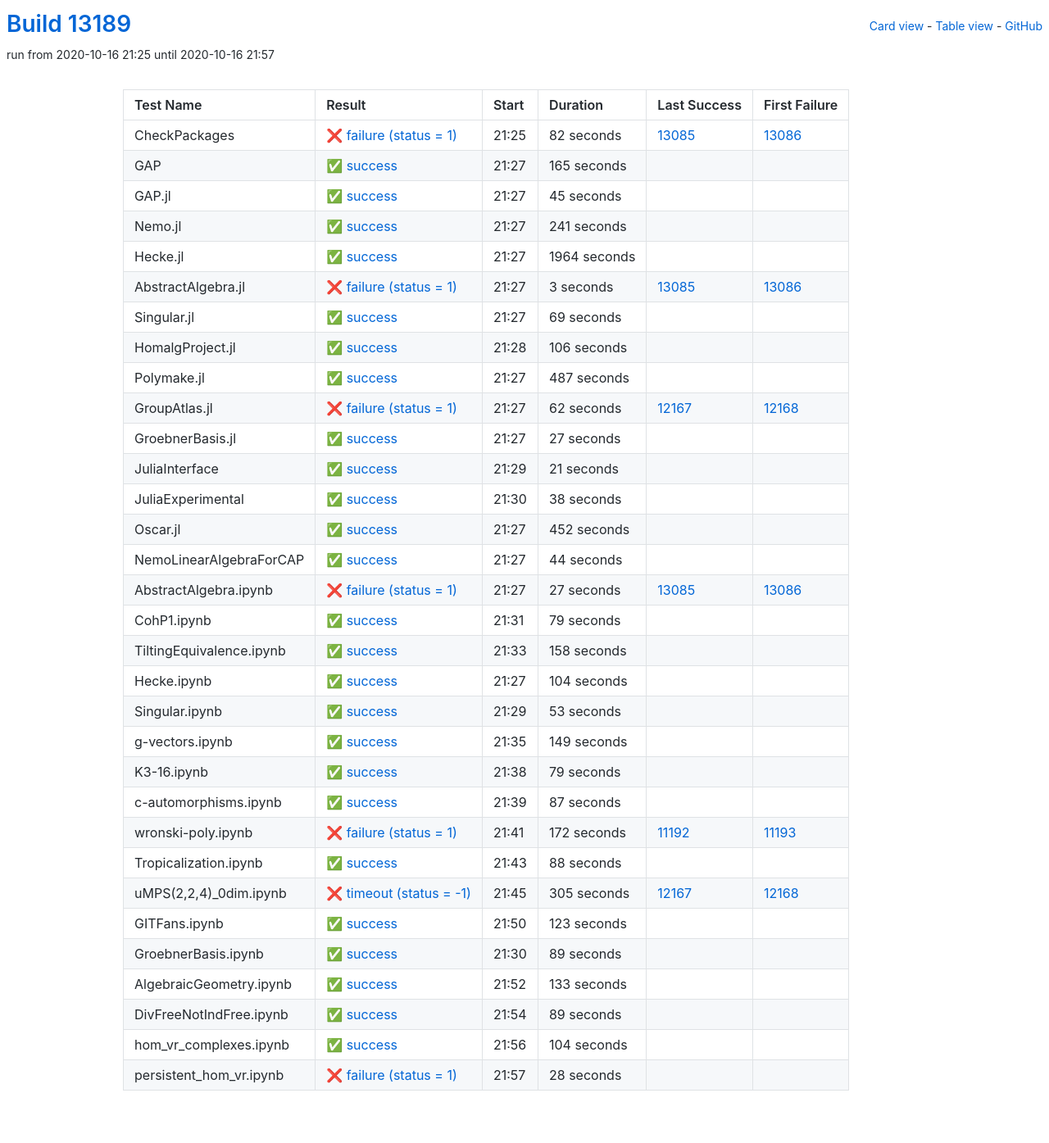
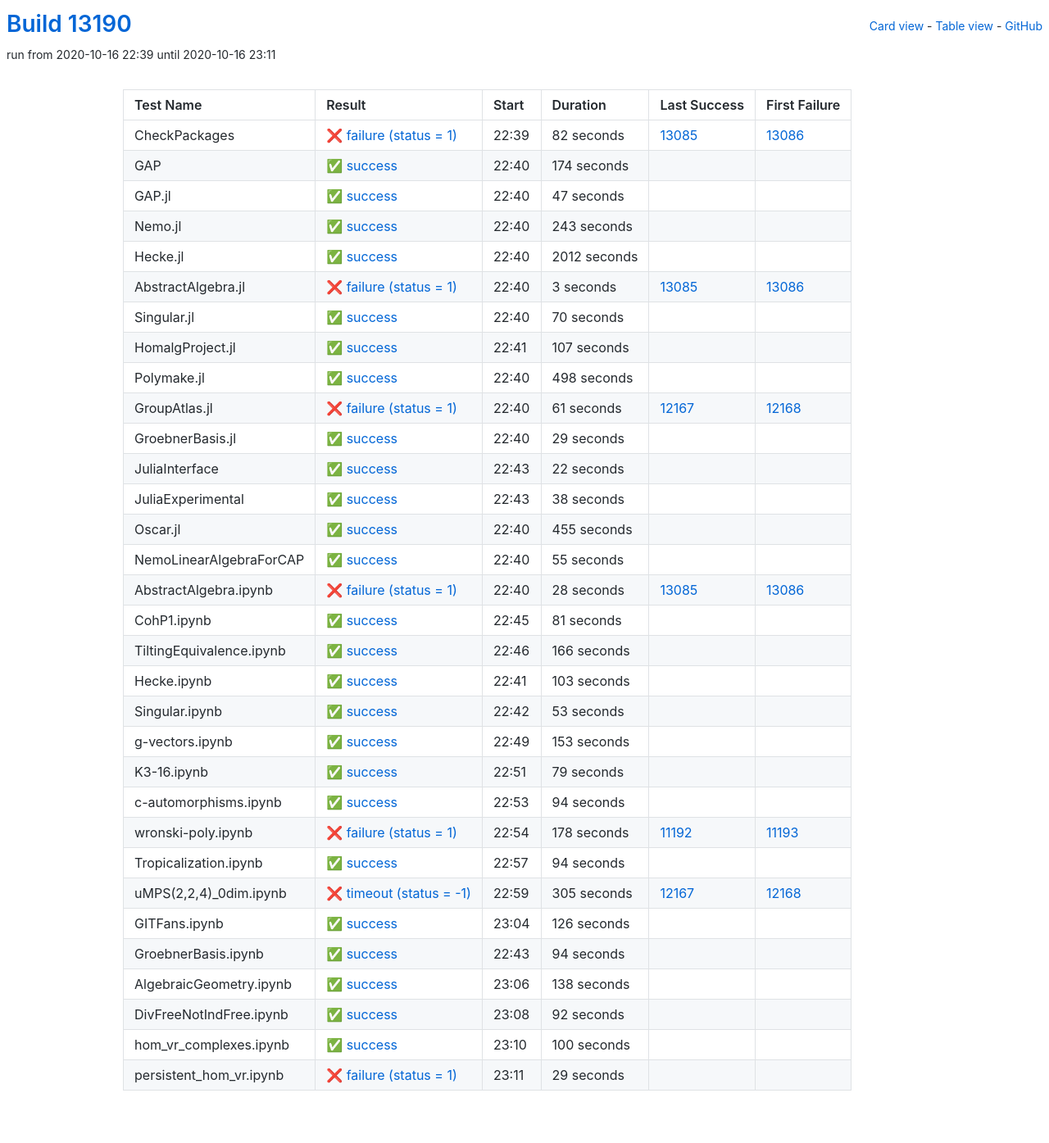
Before and after one commit to oscar-system/oscar-ci-status, a Jekyll site: the page built from table.html, in a window 1280 px wide. Shown: the whole page at 82% size. Built offline with Jekyll 4.4.1, drawn with Linux system fonts in a browser that asks for light colours.

Commit message:
Build #13190

```diff
--- a/_data/ci.yml
+++ b/_data/ci.yml
@@ -1,6 +1,6 @@
 ---
-build: 13189
-build_url: https://oscarci.mathematik.uni-kl.de/job/oscar/13189/
+build: 13190
+build_url: https://oscarci.mathematik.uni-kl.de/job/oscar/13190/
 job: oscar
 organization: oscar-system
 repo: oscar-ci-status
@@ -8,8 +8,8 @@
 tests:
 - name: CheckPackages
   id: checkpackages
-  log: https://oscarci.mathematik.uni-kl.de/job/oscar/13189/artifact/logs/build-13189/CheckPackages.log
-  start: 2020-10-16 21:25
+  log: https://oscarci.mathematik.uni-kl.de/job/oscar/13190/artifact/logs/build-13190/CheckPackages.log
+  start: 2020-10-16 22:39
   success: false
   exitcode: 1
   status: failure
@@ -20,56 +20,56 @@
   first_failure_url: https://oscarci.mathematik.uni-kl.de/job/oscar/13086/
 - name: GAP
   id: gap
-  log: https://oscarci.mathematik.uni-kl.de/job/oscar/13189/artifact/logs/build-13189/GAP.log
-  start: 2020-10-16 21:27
+  log: https://oscarci.mathematik.uni-kl.de/job/oscar/13190/artifact/logs/build-13190/GAP.log
+  start: 2020-10-16 22:40
   success: true
   exitcode: 0
   status: success
-  duration: 165
+  duration: 174
   last_success: false
   last_success_url:
   first_failure: false
   first_failure_url:
 - name: GAP.jl
   id: gap-jl
-  log: https://oscarci.mathematik.uni-kl.de/job/oscar/13189/artifact/logs/build-13189/GAP.jl.log
-  start: 2020-10-16 21:27
+  log: https://oscarci.mathematik.uni-kl.de/job/oscar/13190/artifact/logs/build-13190/GAP.jl.log
+  start: 2020-10-16 22:40
   success: true
   exitcode: 0
   status: success
-  duration: 45
+  duration: 47
   last_success: false
   last_success_url:
   first_failure: false
   first_failure_url:
 - name: Nemo.jl
   id: nemo-jl
-  log: https://oscarci.mathematik.uni-kl.de/job/oscar/13189/artifact/logs/build-13189/Nemo.jl.log
-  start: 2020-10-16 21:27
+  log: https://oscarci.mathematik.uni-kl.de/job/oscar/13190/artifact/logs/build-13190/Nemo.jl.log
+  start: 2020-10-16 22:40
   success: true
   exitcode: 0
   status: success
-  duration: 241
+  duration: 243
   last_success: false
   last_success_url:
   first_failure: false
   first_failure_url:
 - name: Hecke.jl
   id: hecke-jl
-  log: https://oscarci.mathematik.uni-kl.de/job/oscar/13189/artifact/logs/build-13189/Hecke.jl.log
-  start: 2020-10-16 21:27
+  log: https://oscarci.mathematik.uni-kl.de/job/oscar/13190/artifact/logs/build-13190/Hecke.jl.log
+  start: 2020-10-16 22:40
   success: true
   exitcode: 0
   status: success
-  duration: 1964
+  duration: 2012
   last_success: false
   last_success_url:
   first_failure: false
   first_failure_url:
 - name: AbstractAlgebra.jl
   id: abstractalgebra-jl
-  log: https://oscarci.mathematik.uni-kl.de/job/oscar/13189/artifact/logs/build-13189/AbstractAlgebra.jl.log
-  start: 2020-10-16 21:27
+  log: https://oscarci.mathematik.uni-kl.de/job/oscar/13190/artifact/logs/build-13190/AbstractAlgebra.jl.log
+  start: 2020-10-16 22:40
   success: false
   exitcode: 1
   status: failure
@@ -80,80 +80,80 @@
   first_failure_url: https://oscarci.mathematik.uni-kl.de/job/oscar/13086/
 - name: Singular.jl
   id: singular-jl
-  log: https://oscarci.mathematik.uni-kl.de/job/oscar/13189/artifact/logs/build-13189/Singular.jl.log
-  start: 2020-10-16 21:27
+  log: https://oscarci.mathematik.uni-kl.de/job/oscar/13190/artifact/logs/build-13190/Singular.jl.log
+  start: 2020-10-16 22:40
   success: true
   exitcode: 0
   status: success
-  duration: 69
+  duration: 70
   last_success: false
   last_success_url:
   first_failure: false
   first_failure_url:
 - name: HomalgProject.jl
   id: homalgproject-jl
-  log: https://oscarci.mathematik.uni-kl.de/job/oscar/13189/artifact/logs/build-13189/HomalgProject.jl.log
-  start: 2020-10-16 21:28
+  log: https://oscarci.mathematik.uni-kl.de/job/oscar/13190/artifact/logs/build-13190/HomalgProject.jl.log
+  start: 2020-10-16 22:41
   success: true
   exitcode: 0
   status: success
-  duration: 106
+  duration: 107
   last_success: false
   last_success_url:
   first_failure: false
   first_failure_url:
 - name: Polymake.jl
   id: polymake-jl
-  log: https://oscarci.mathematik.uni-kl.de/job/oscar/13189/artifact/logs/build-13189/Polymake.jl.log
-  start: 2020-10-16 21:27
+  log: https://oscarci.mathematik.uni-kl.de/job/oscar/13190/artifact/logs/build-13190/Polymake.jl.log
+  start: 2020-10-16 22:40
   success: true
   exitcode: 0
   status: success
-  duration: 487
+  duration: 498
   last_success: false
   last_success_url:
   first_failure: false
   first_failure_url:
 - name: GroupAtlas.jl
   id: groupatlas-jl
-  log: https://oscarci.mathematik.uni-kl.de/job/oscar/13189/artifact/logs/build-13189/GroupAtlas.jl.log
-  start: 2020-10-16 21:27
+  log: https://oscarci.mathematik.uni-kl.de/job/oscar/13190/artifact/logs/build-13190/GroupAtlas.jl.log
+  start: 2020-10-16 22:40
   success: false
   exitcode: 1
   status: failure
-  duration: 62
+  duration: 61
   last_success: 12167
   last_success_url: https://oscarci.mathematik.uni-kl.de/job/oscar/12167/
   first_failure: 12168
   first_failure_url: https://oscarci.mathematik.uni-kl.de/job/oscar/12168/
 - name: GroebnerBasis.jl
   id: groebnerbasis-jl
-  log: https://oscarci.mathematik.uni-kl.de/job/oscar/13189/artifact/logs/build-13189/GroebnerBasis.jl.log
-  start: 2020-10-16 21:27
+  log: https://oscarci.mathematik.uni-kl.de/job/oscar/13190/artifact/logs/build-13190/GroebnerBasis.jl.log
+  start: 2020-10-16 22:40
   success: true
   exitcode: 0
   status: success
-  duration: 27
+  duration: 29
   last_success: false
   last_success_url:
   first_failure: false
   first_failure_url:
 - name: JuliaInterface
   id: juliainterface
-  log: https://oscarci.mathematik.uni-kl.de/job/oscar/13189/artifact/logs/build-13189/JuliaInterface.log
-  start: 2020-10-16 21:29
+  log: https://oscarci.mathematik.uni-kl.de/job/oscar/13190/artifact/logs/build-13190/JuliaInterface.log
+  start: 2020-10-16 22:43
   success: true
   exitcode: 0
   status: success
-  duration: 21
+  duration: 22
   last_success: false
   last_success_url:
   first_failure: false
   first_failure_url:
 - name: JuliaExperimental
   id: juliaexperimental
-  log: https://oscarci.mathematik.uni-kl.de/job/oscar/13189/artifact/logs/build-13189/JuliaExperimental.log
-  start: 2020-10-16 21:30
+  log: https://oscarci.mathematik.uni-kl.de/job/oscar/13190/artifact/logs/build-13190/JuliaExperimental.log
+  start: 2020-10-16 22:43
   success: true
   exitcode: 0
   status: success
@@ -164,80 +164,80 @@
   first_failure_url:
 - name: Oscar.jl
   id: oscar-jl
-  log: https://oscarci.mathematik.uni-kl.de/job/oscar/13189/artifact/logs/build-13189/Oscar.jl.log
-  start: 2020-10-16 21:27
+  log: https://oscarci.mathematik.uni-kl.de/job/oscar/13190/artifact/logs/build-13190/Oscar.jl.log
+  start: 2020-10-16 22:40
   success: true
   exitcode: 0
   status: success
-  duration: 452
+  duration: 455
   last_success: false
   last_success_url:
   first_failure: false
   first_failure_url:
 - name: NemoLinearAlgebraForCAP
   id: nemolinearalgebraforcap
-  log: https://oscarci.mathematik.uni-kl.de/job/oscar/13189/artifact/logs/build-13189/NemoLinearAlgebraForCAP.log
-  start: 2020-10-16 21:27
+  log: https://oscarci.mathematik.uni-kl.de/job/oscar/13190/artifact/logs/build-13190/NemoLinearAlgebraForCAP.log
+  start: 2020-10-16 22:40
   success: true
   exitcode: 0
   status: success
-  duration: 44
+  duration: 55
   last_success: false
   last_success_url:
   first_failure: false
   first_failure_url:
 - name: AbstractAlgebra.ipynb
   id: abstractalgebra-ipynb
-  log: https://oscarci.mathematik.uni-kl.de/job/oscar/13189/artifact/logs/build-13189/AbstractAlgebra.ipynb.log
-  start: 2020-10-16 21:27
+  log: https://oscarci.mathematik.uni-kl.de/job/oscar/13190/artifact/logs/build-13190/AbstractAlgebra.ipynb.log
+  start: 2020-10-16 22:40
   success: false
   exitcode: 1
   status: failure
-  duration: 27
+  duration: 28
   last_success: 13085
   last_success_url: https://oscarci.mathematik.uni-kl.de/job/oscar/13085/
   first_failure: 13086
   first_failure_url: https://oscarci.mathematik.uni-kl.de/job/oscar/13086/
 - name: CohP1.ipynb
   id: cohp1-ipynb
-  log: https://oscarci.mathematik.uni-kl.de/job/oscar/13189/artifact/logs/build-13189/CohP1.ipynb.log
-  start: 2020-10-16 21:31
+  log: https://oscarci.mathematik.uni-kl.de/job/oscar/13190/artifact/logs/build-13190/CohP1.ipynb.log
+  start: 2020-10-16 22:45
   success: true
   exitcode: 0
   status: success
-  duration: 79
+  duration: 81
   last_success: false
   last_success_url:
   first_failure: false
   first_failure_url:
 - name: TiltingEquivalence.ipynb
   id: tiltingequivalence-ipynb
-  log: https://oscarci.mathematik.uni-kl.de/job/oscar/13189/artifact/logs/build-13189/TiltingEquivalence.ipynb.log
-  start: 2020-10-16 21:33
+  log: https://oscarci.mathematik.uni-kl.de/job/oscar/13190/artifact/logs/build-13190/TiltingEquivalence.ipynb.log
+  start: 2020-10-16 22:46
   success: true
   exitcode: 0
   status: success
-  duration: 158
+  duration: 166
   last_success: false
   last_success_url:
   first_failure: false
   first_failure_url:
 - name: Hecke.ipynb
   id: hecke-ipynb
-  log: https://oscarci.mathematik.uni-kl.de/job/oscar/13189/artifact/logs/build-13189/Hecke.ipynb.log
-  start: 2020-10-16 21:27
+  log: https://oscarci.mathematik.uni-kl.de/job/oscar/13190/artifact/logs/build-13190/Hecke.ipynb.log
+  start: 2020-10-16 22:41
   success: true
   exitcode: 0
   status: success
-  duration: 104
+  duration: 103
   last_success: false
   last_success_url:
   first_failure: false
   first_failure_url:
 - name: Singular.ipynb
   id: singular-ipynb
-  log: https://oscarci.mathematik.uni-kl.de/job/oscar/13189/artifact/logs/build-13189/Singular.ipynb.log
-  start: 2020-10-16 21:29
+  log: https://oscarci.mathematik.uni-kl.de/job/oscar/13190/artifact/logs/build-13190/Singular.ipynb.log
+  start: 2020-10-16 22:42
   success: true
   exitcode: 0
   status: success
@@ -248,20 +248,20 @@
   first_failure_url:
 - name: g-vectors.ipynb
   id: g-vectors-ipynb
-  log: https://oscarci.mathematik.uni-kl.de/job/oscar/13189/artifact/logs/build-13189/g-vectors.ipynb.log
-  start: 2020-10-16 21:35
+  log: https://oscarci.mathematik.uni-kl.de/job/oscar/13190/artifact/logs/build-13190/g-vectors.ipynb.log
+  start: 2020-10-16 22:49
   success: true
   exitcode: 0
   status: success
-  duration: 149
+  duration: 153
   last_success: false
   last_success_url:
   first_failure: false
   first_failure_url:
 - name: K3-16.ipynb
   id: k3-16-ipynb
-  log: https://oscarci.mathematik.uni-kl.de/job/oscar/13189/artifact/logs/build-13189/K3-16.ipynb.log
-  start: 2020-10-16 21:38
+  log: https://oscarci.mathematik.uni-kl.de/job/oscar/13190/artifact/logs/build-13190/K3-16.ipynb.log
+  start: 2020-10-16 22:51
   success: true
   exitcode: 0
   status: success
@@ -272,44 +272,44 @@
   first_failure_url:
 - name: c-automorphisms.ipynb
   id: c-automorphisms-ipynb
-  log: https://oscarci.mathematik.uni-kl.de/job/oscar/13189/artifact/logs/build-13189/c-automorphisms.ipynb.log
-  start: 2020-10-16 21:39
+  log: https://oscarci.mathematik.uni-kl.de/job/oscar/13190/artifact/logs/build-13190/c-automorphisms.ipynb.log
+  start: 2020-10-16 22:53
   success: true
   exitcode: 0
   status: success
-  duration: 87
+  duration: 94
   last_success: false
   last_success_url:
   first_failure: false
   first_failure_url:
 - name: wronski-poly.ipynb
   id: wronski-poly-ipynb
-  log: https://oscarci.mathematik.uni-kl.de/job/oscar/13189/artifact/logs/build-13189/wronski-poly.ipynb.log
-  start: 2020-10-16 21:41
+  log: https://oscarci.mathematik.uni-kl.de/job/oscar/13190/artifact/logs/build-13190/wronski-poly.ipynb.log
+  start: 2020-10-16 22:54
   success: false
   exitcode: 1
   status: failure
-  duration: 172
+  duration: 178
   last_success: 11192
   last_success_url: https://oscarci.mathematik.uni-kl.de/job/oscar/11192/
   first_failure: 11193
   first_failure_url: https://oscarci.mathematik.uni-kl.de/job/oscar/11193/
 - name: Tropicalization.ipynb
   id: tropicalization-ipynb
-  log: https://oscarci.mathematik.uni-kl.de/job/oscar/13189/artifact/logs/build-13189/Tropicalization.ipynb.log
-  start: 2020-10-16 21:43
+  log: https://oscarci.mathematik.uni-kl.de/job/oscar/13190/artifact/logs/build-13190/Tropicalization.ipynb.log
+  start: 2020-10-16 22:57
   success: true
   exitcode: 0
   status: success
-  duration: 88
+  duration: 94
   last_success: false
   last_success_url:
   first_failure: false
   first_failure_url:
 - name: uMPS(2,2,4)_0dim.ipynb
   id: umps-2-2-4-0dim-ipynb
-  log: https://oscarci.mathematik.uni-kl.de/job/oscar/13189/artifact/logs/build-13189/uMPS-2-2-4-_0dim.ipynb.log
-  start: 2020-10-16 21:45
+  log: https://oscarci.mathematik.uni-kl.de/job/oscar/13190/artifact/logs/build-13190/uMPS-2-2-4-_0dim.ipynb.log
+  start: 2020-10-16 22:59
   success: false
   exitcode: -1
   status: timeout
@@ -320,72 +320,72 @@
   first_failure_url: https://oscarci.mathematik.uni-kl.de/job/oscar/12168/
 - name: GITFans.ipynb
   id: gitfans-ipynb
-  log: https://oscarci.mathematik.uni-kl.de/job/oscar/13189/artifact/logs/build-13189/GITFans.ipynb.log
-  start: 2020-10-16 21:50
+  log: https://oscarci.mathematik.uni-kl.de/job/oscar/13190/artifact/logs/build-13190/GITFans.ipynb.log
+  start: 2020-10-16 23:04
   success: true
   exitcode: 0
   status: success
-  duration: 123
+  duration: 126
   last_success: false
   last_success_url:
   first_failure: false
   first_failure_url:
 - name: GroebnerBasis.ipynb
   id: groebnerbasis-ipynb
-  log: https://oscarci.mathematik.uni-kl.de/job/oscar/13189/artifact/logs/build-13189/GroebnerBasis.ipynb.log
-  start: 2020-10-16 21:30
+  log: https://oscarci.mathematik.uni-kl.de/job/oscar/13190/artifact/logs/build-13190/GroebnerBasis.ipynb.log
+  start: 2020-10-16 22:43
   success: true
   exitcode: 0
   status: success
-  duration: 89
+  duration: 94
   last_success: false
   last_success_url:
   first_failure: false
   first_failure_url:
 - name: AlgebraicGeometry.ipynb
   id: algebraicgeometry-ipynb
-  log: https://oscarci.mathematik.uni-kl.de/job/oscar/13189/artifact/logs/build-13189/AlgebraicGeometry.ipynb.log
-  start: 2020-10-16 21:52
+  log: https://oscarci.mathematik.uni-kl.de/job/oscar/13190/artifact/logs/build-13190/AlgebraicGeometry.ipynb.log
+  start: 2020-10-16 23:06
   success: true
   exitcode: 0
   status: success
-  duration: 133
+  duration: 138
   last_success: false
   last_success_url:
   first_failure: false
   first_failure_url:
 - name: DivFreeNotIndFree.ipynb
   id: divfreenotindfree-ipynb
-  log: https://oscarci.mathematik.uni-kl.de/job/oscar/13189/artifact/logs/build-13189/DivFreeNotIndFree.ipynb.log
-  start: 2020-10-16 21:54
+  log: https://oscarci.mathematik.uni-kl.de/job/oscar/13190/artifact/logs/build-13190/DivFreeNotIndFree.ipynb.log
+  start: 2020-10-16 23:08
   success: true
   exitcode: 0
   status: success
-  duration: 89
+  duration: 92
   last_success: false
   last_success_url:
   first_failure: false
   first_failure_url:
 - name: hom_vr_complexes.ipynb
   id: hom-vr-complexes-ipynb
-  log: https://oscarci.mathematik.uni-kl.de/job/oscar/13189/artifact/logs/build-13189/hom_vr_complexes.ipynb.log
-  start: 2020-10-16 21:56
+  log: https://oscarci.mathematik.uni-kl.de/job/oscar/13190/artifact/logs/build-13190/hom_vr_complexes.ipynb.log
+  start: 2020-10-16 23:10
   success: true
   exitcode: 0
   status: success
-  duration: 104
+  duration: 100
   last_success: false
   last_success_url:
   first_failure: false
   first_failure_url:
 - name: persistent_hom_vr.ipynb
   id: persistent-hom-vr-ipynb
-  log: https://oscarci.mathematik.uni-kl.de/job/oscar/13189/artifact/logs/build-13189/persistent_hom_vr.ipynb.log
-  start: 2020-10-16 21:57
+  log: https://oscarci.mathematik.uni-kl.de/job/oscar/13190/artifact/logs/build-13190/persistent_hom_vr.ipynb.log
+  start: 2020-10-16 23:11
   success: false
   exitcode: 1
   status: failure
-  duration: 28
+  duration: 29
   last_success: false
   last_success_url:
   first_failure: false
```
Also changed, not shown: README.md.
